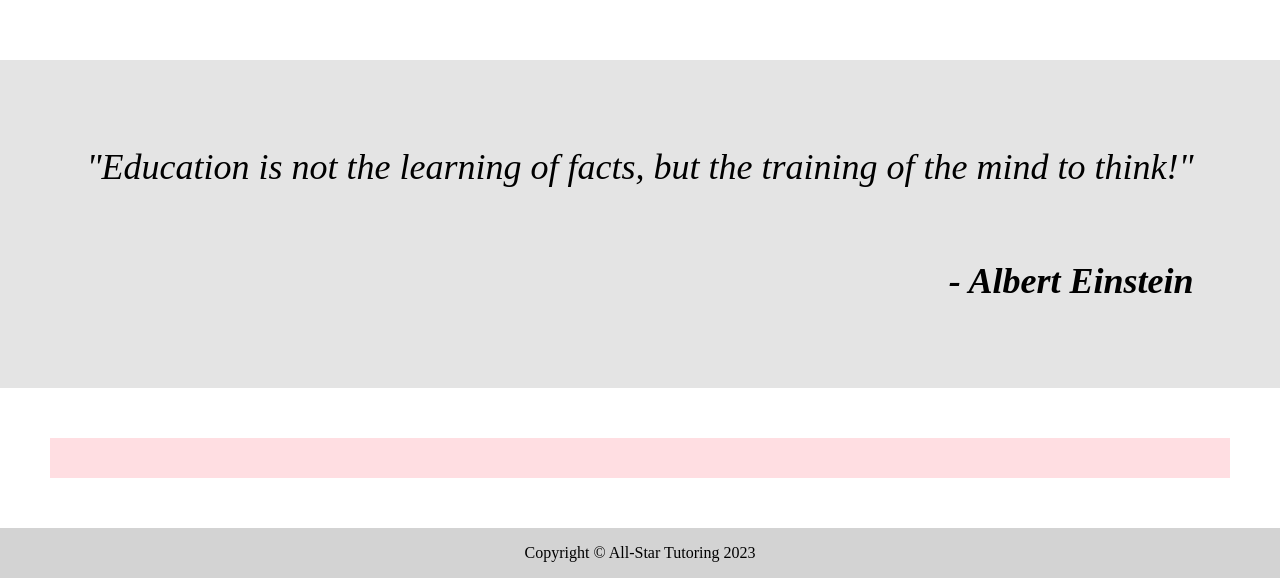
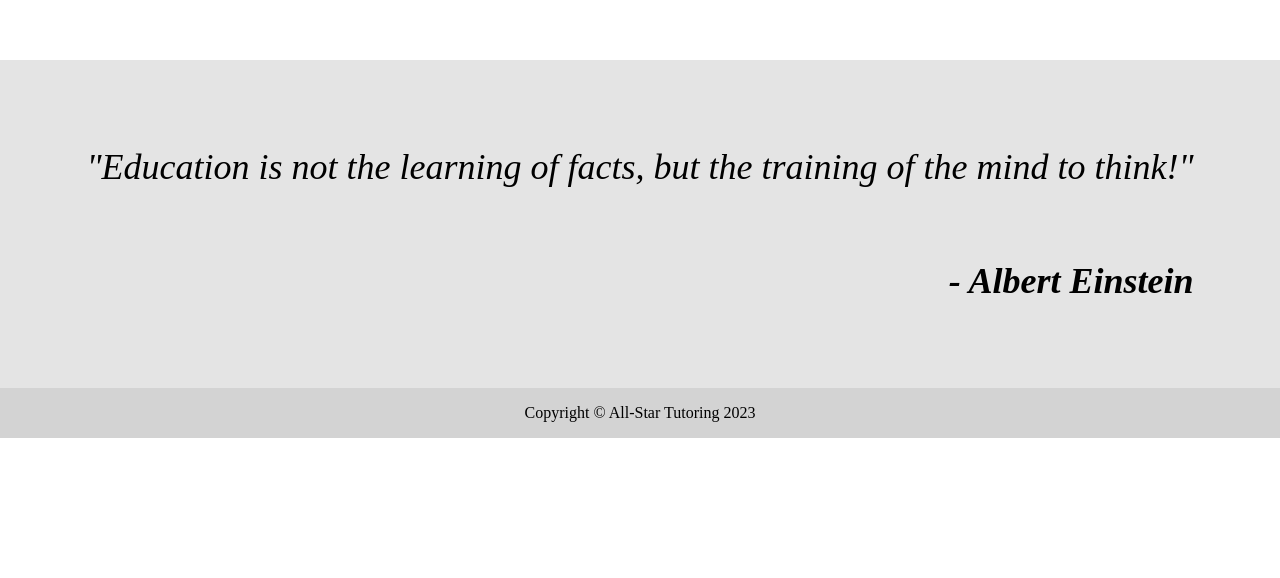
Before and after one commit to HarmanSandhu179/all-star-tutoring-landing-page, a React (Vite) app: page / in a window 1280 px wide. Shown: the part 1600-2178 px from the top of the page. After the commit the page ends 2038 px from the top, so only its background shows below. Built offline with nearby package versions, Linux system fonts and the light colour scheme; a web font is replaced by a local one.

Commit message:
removed unnescessary div

```diff
--- a/src/App.jsx
+++ b/src/App.jsx
@@ -1,4 +1,3 @@
-import { SignUp } from "./components/Sign-Up";
 import { TeamSection } from "./components/Team-Section";
 import { Testimonials } from "./components/Testimonials";
 import "./styles.css";
@@ -13,7 +12,6 @@ function App() {
       <Header />
       <TeamSection />
       <Testimonials />
-      <SignUp />
       <Footer />
       <ToastContainer position="top-right" autoClose={3000} />
     </>
--- a/src/components/sign-up.jsx
+++ /dev/null
@@ -1,14 +0,0 @@
-export function SignUp() {
-  return (
-    <div className="sign-up">
-      {/* <div className="sign-up-text">
-        <h2>It's time!</h2>
-        <p>Sign up for your first session today!</p>
-      </div>
-
-      <div>
-        <button className="sign-up-button">Sign up</button>
-      </div> */}
-    </div>
-  );
-}
```
